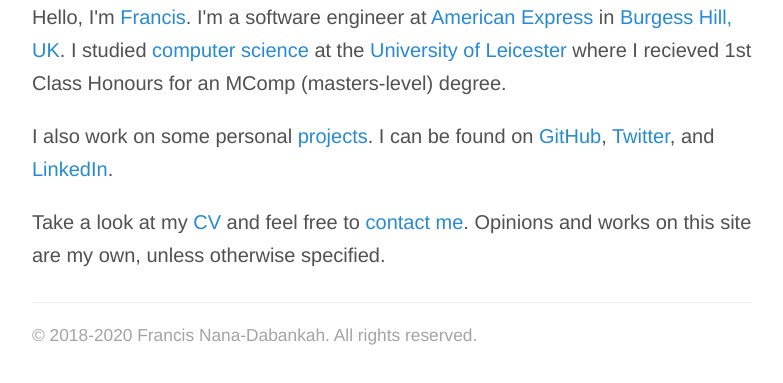
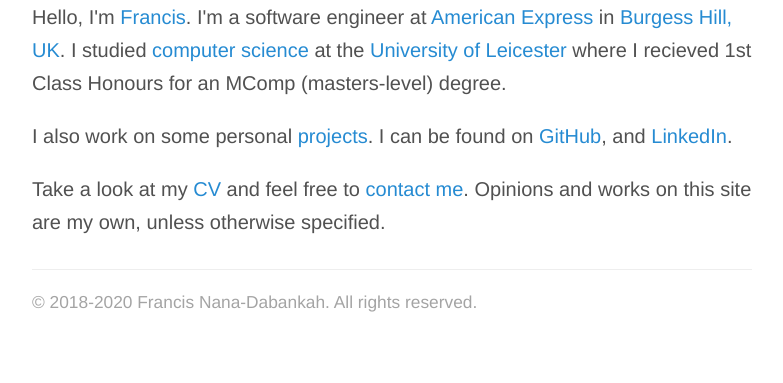
Before and after one commit to francisnd96/francisnd96.github.io, a website: page about.html in a window 1280 px wide. Shown: the part 183-566 px from the top of the page, without its empty margins (248-1031 px from the left). Drawn offline with Linux system fonts and the light colour scheme; a web font is replaced by a local one.

Commit message:
addition

```diff
--- a/about.html
+++ b/about.html
@@ -34,7 +34,7 @@
             Honours for an MComp (masters-level) degree.</p>
             <p>I also work on some personal <a href="projects.html">projects</a>. I can be found on <a rel="nofollow"
                                                                                                        href="https://github.com/francisnd96">GitHub</a>,
-                <a rel="nofollow" href="https://twitter.com/nitrogen">Twitter</a>, and <a rel="nofollow"
+                and <a rel="nofollow"
                                                                                           href="https://www.linkedin.com/in/francis-nana-dabankah-9ab796151/">LinkedIn</a>.
             </p>
             <p>Take a look at my <a href="CV.pdf">CV</a> and feel free to <a href="contact.html">contact me</a>.
```
